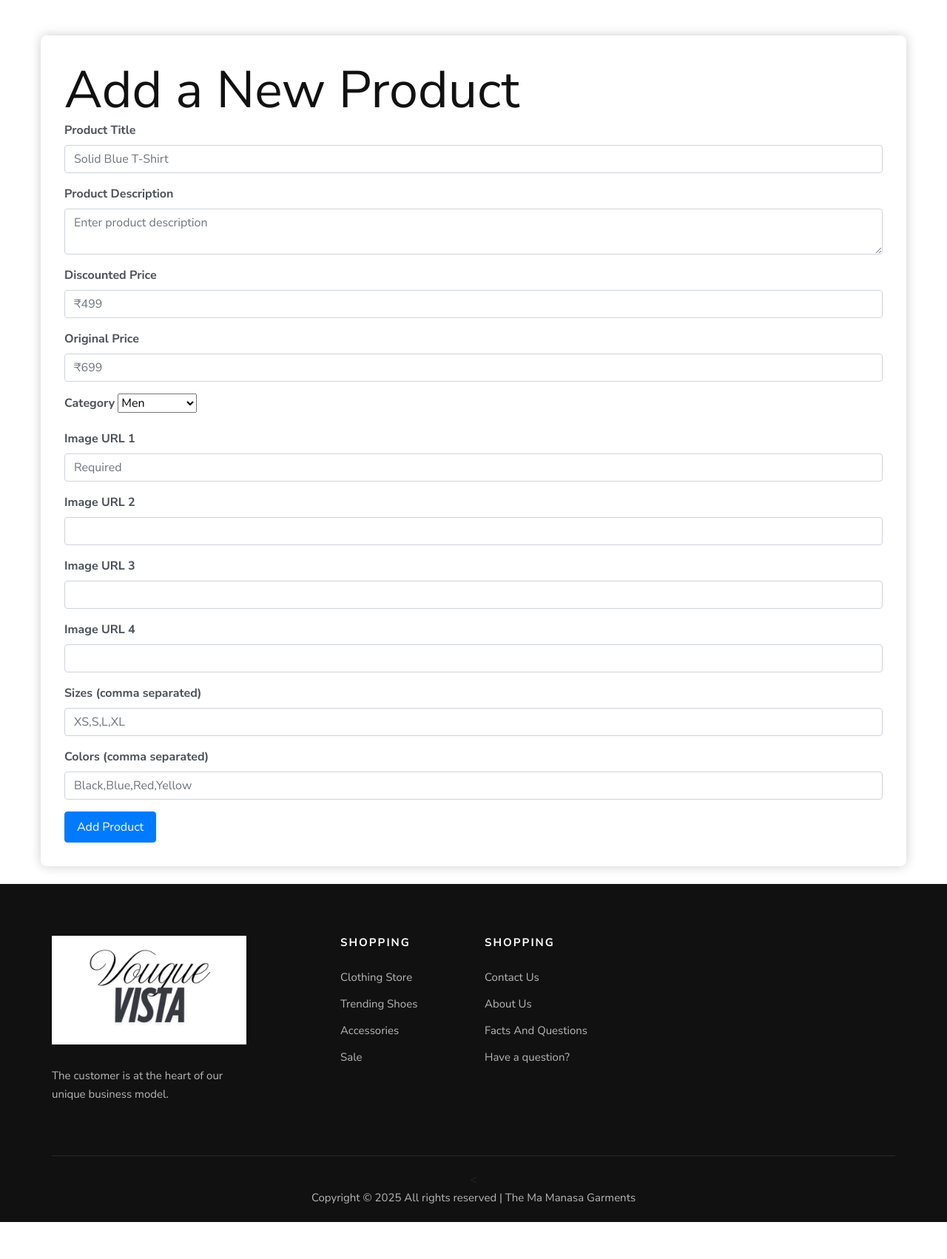
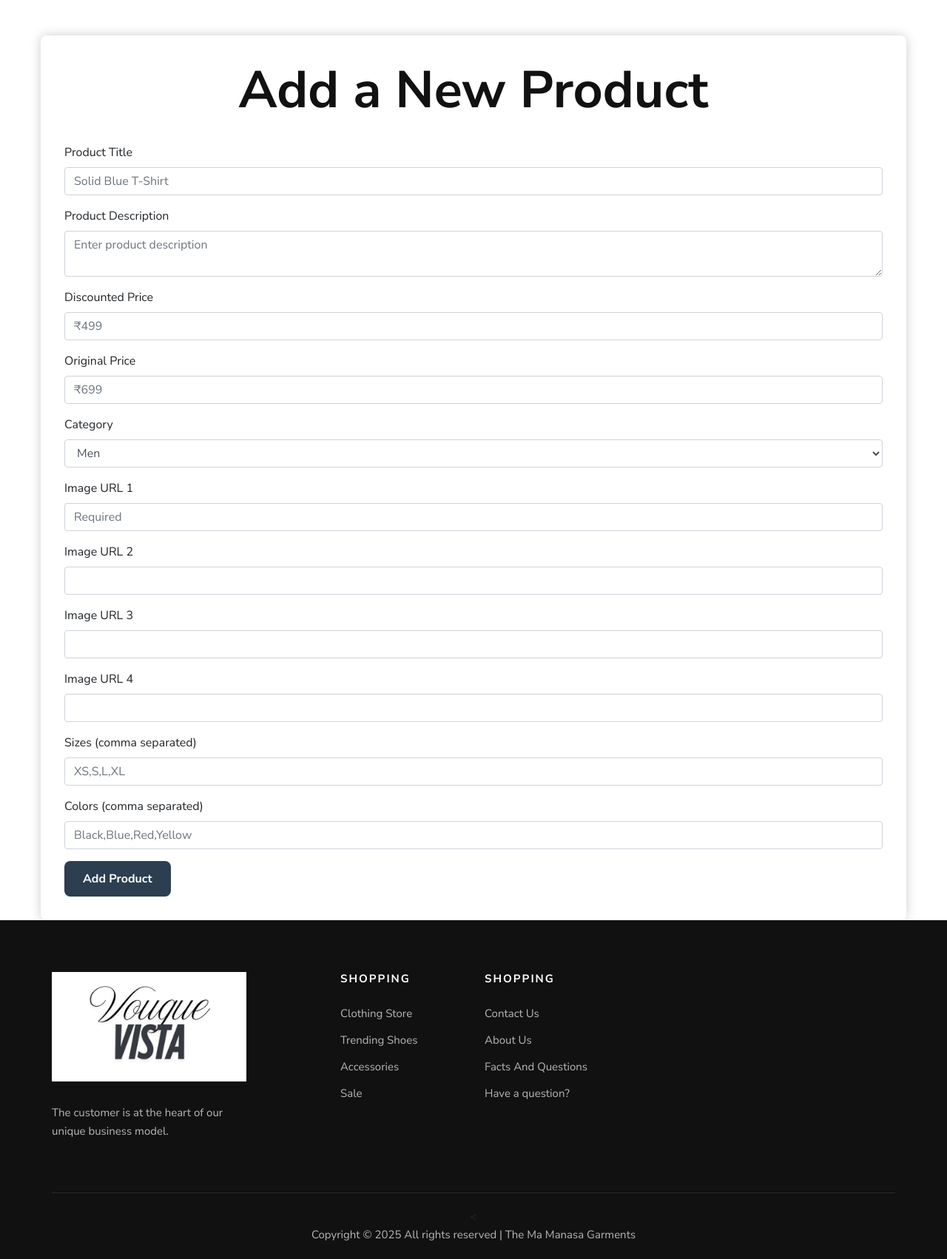
Before and after one commit to deep-priyo/E_Commerce-Web-App, a Flask app: page /admin in a window 1280 px wide. Shown: the part 165-1867 px from the top of the page at 74% size. Before the commit the page ends 1817 px from the top, so only its background shows below. Run offline with Flask 3, Linux system fonts and the light colour scheme; the visitor is signed in with stand-in values (Sample User, id 1); some libraries are stand-ins or nearby versions.

Commit message:
redesigned admin form

```diff
--- a/templates/admin.html
+++ b/templates/admin.html
@@ -1,11 +1,36 @@
-{%include "header.html"%}
-    <div class="container my-custom-form mt-5">
-      <h1>Add a New Product</h1>
-      <form method="POST" action="{{ url_for('admin') }}">
-        {{ form.hidden_tag() }}
-        {% from 'bootstrap5/form.html' import render_form %}
-        {{ render_form(form, novalidate=True) }}
-      </form>
-    </div>
-    <br>
-{%include "footer.html"%}
+{% include "header.html" %}
+
+<div class="container my-custom-form mt-5">
+  <h1 style="text-align: center; margin-bottom: 30px; font-weight: bold;">Add a New Product</h1>
+
+  <form method="POST" action="{{ url_for('admin') }}">
+    {{ form.hidden_tag() }}
+
+    <div class="mb-3">{{ form.title.label }} {{ form.title(class="form-control") }}</div>
+    <div class="mb-3">{{ form.description.label }} {{ form.description(class="form-control") }}</div>
+    <div class="mb-3">{{ form.price.label }} {{ form.price(class="form-control") }}</div>
+    <div class="mb-3">{{ form.original_price.label }} {{ form.original_price(class="form-control") }}</div>
+    <div class="mb-3">{{ form.category.label }} {{ form.category(class="form-control") }}</div>
+    <div class="mb-3">{{ form.imgURL1.label }} {{ form.imgURL1(class="form-control") }}</div>
+    <div class="mb-3">{{ form.imgURL2.label }} {{ form.imgURL2(class="form-control") }}</div>
+    <div class="mb-3">{{ form.imgURL3.label }} {{ form.imgURL3(class="form-control") }}</div>
+    <div class="mb-3">{{ form.imgURL4.label }} {{ form.imgURL4(class="form-control") }}</div>
+    <div class="mb-3">{{ form.sizes.label }} {{ form.sizes(class="form-control") }}</div>
+    <div class="mb-3">{{ form.colors.label }} {{ form.colors(class="form-control") }}</div>
+
+    <button type="submit" style="
+        background-color: #2c3e50;
+        color: white;
+        border: none;
+        padding: 12px 25px;
+        font-size: 1em;
+        border-radius: 8px;
+        font-weight: bold;
+        transition: background-color 0.3s ease;
+    ">
+      Add Product
+    </button>
+  </form>
+</div>
+
+{% include "footer.html" %}
```
